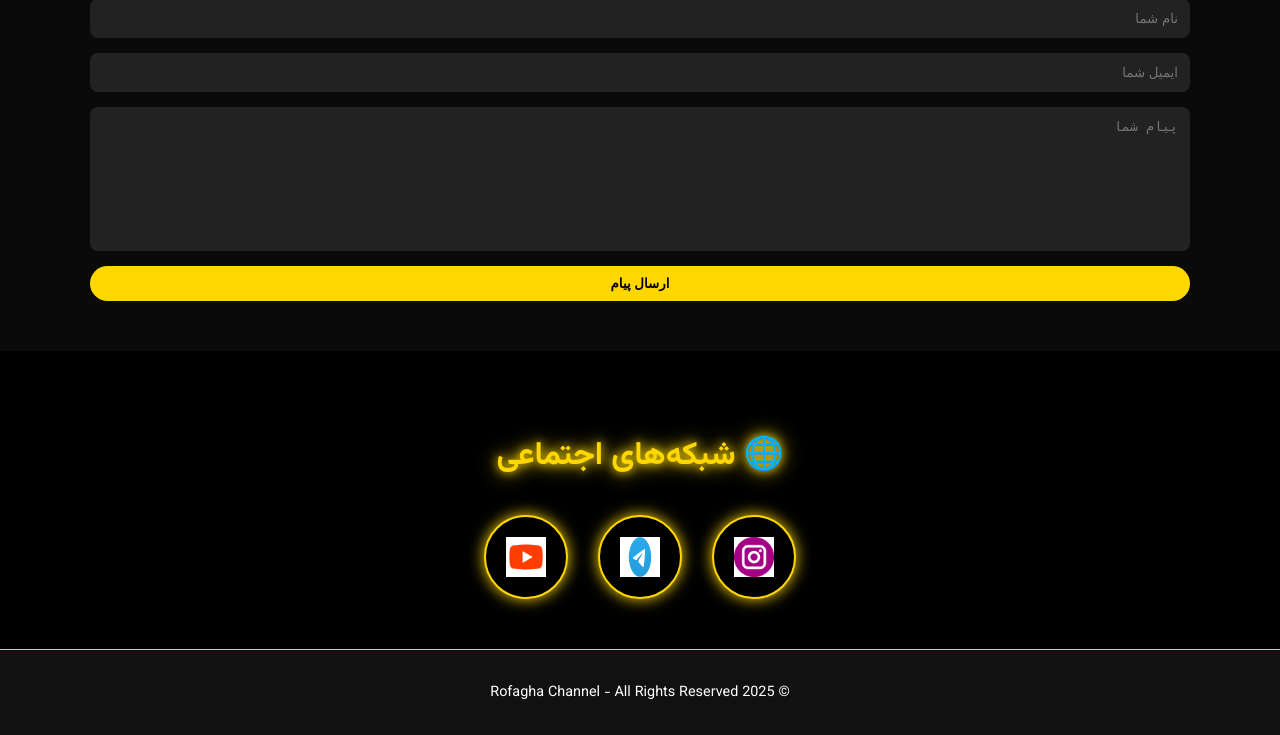
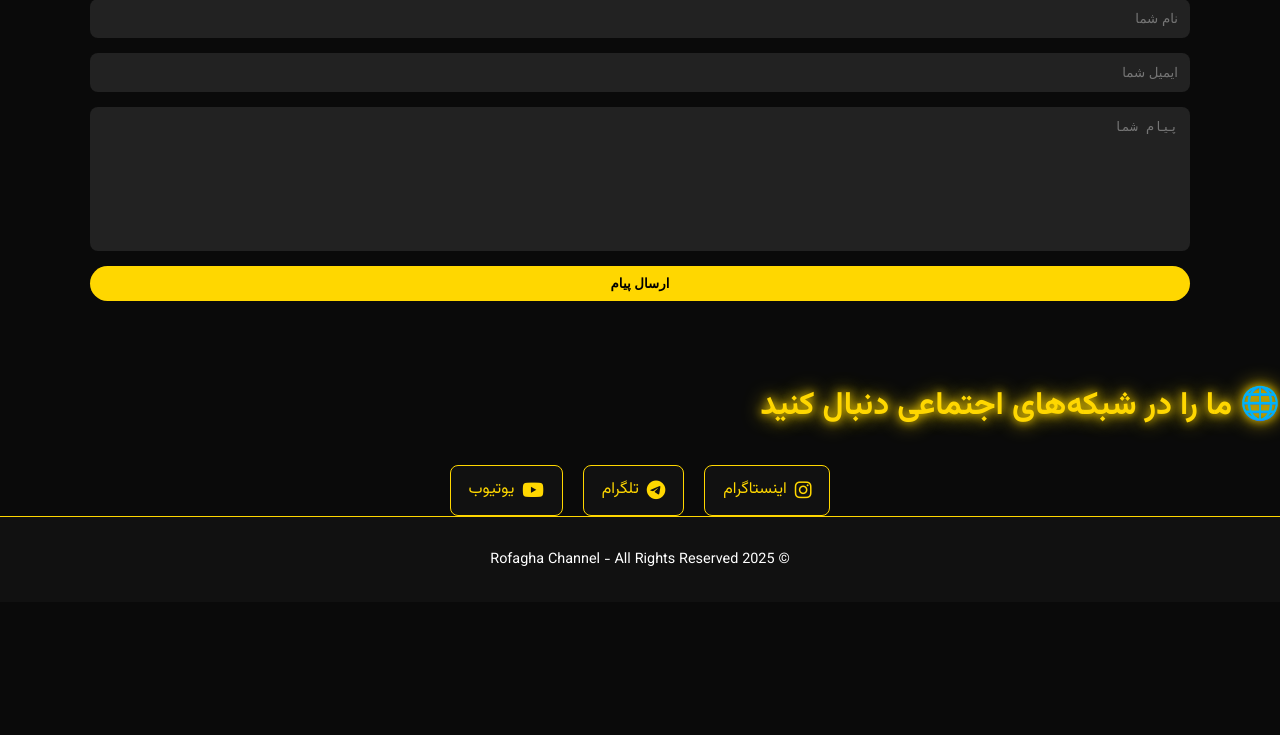
Before and after one commit to 99WOLF/Mediakit, a Flask app: page / in a window 1280 px wide. Shown: the part 2581-3316 px from the top of the page. After the commit the page ends 3147 px from the top, so only its background shows below. Run offline with Flask 3, Linux system fonts and the light colour scheme; data that the repository does not hold is empty; some libraries are stand-ins or nearby versions.

Commit message:
Add files via upload

```diff
--- a/static/style.css
+++ b/static/style.css
@@ -257,41 +257,38 @@
     text-align: center;
 }
 
-/* Social Media Section */
-.social-media {
-    background-color: #000;
-    padding: 50px 20px;
-    text-align: center;
+/* Social Media - Zoomit Style */
+.social-links-zoomit {
+    display: flex;
+    justify-content: center;
+    gap: 20px;
+    margin-top: 25px;
+    flex-wrap: wrap;
 }
 
-.social-links {
-    display: flex;
-    justify-content: center;
-    gap: 30px;
-    margin-top: 20px;
-}
-
-.social-icon {
+.social-link {
     display: flex;
     align-items: center;
-    justify-content: center;
-    width: 80px;
-    height: 80px;
-    border-radius: 50%;
-    background: #000;
-    border: 2px solid gold;
-    box-shadow: 0 0 15px gold;
+    gap: 8px;
+    background: #111;
+    color: gold;
+    padding: 10px 18px;
+    border-radius: 8px;
+    font-size: 1rem;
+    border: 1px solid gold;
+    text-decoration: none;
     transition: all 0.3s ease;
 }
 
-.social-icon img {
-    width: 40px;
-    height: 40px;
+.social-link i {
+    font-size: 1.2rem;
 }
 
-.social-icon:hover {
-    transform: scale(1.15);
-    box-shadow: 0 0 25px gold, 0 0 50px gold;
+.social-link:hover {
+    background: gold;
+    color: black;
+    transform: translateY(-3px);
+    box-shadow: 0 0 15px gold;
 }
 
 
--- a/templates/index.html
+++ b/templates/index.html
@@ -136,23 +136,22 @@
     </section>
     <!-- Social Media Section -->
     <section class="social-media">
-        <h2 class="section-title">🌐 شبکه‌های اجتماعی</h2>
-        <div class="social-links">
+        <h2 class="section-title">🌐 ما را در شبکه‌های اجتماعی دنبال کنید</h2>
+        <div class="social-links-zoomit">
             <a href="https://www.instagram.com/rofagha_mafia?igsh=MXB5M2phYmx1MWZteg%3D%3D&utm_source=qr"
-                target="_blank" class="social-icon">
-                <img src="{{ url_for('static', filename='images/social/instagram.png') }}" alt="Instagram">
+                target="_blank" class="social-link">
+                <i class="fab fa-instagram"></i> اینستاگرام
             </a>
-            <a href="https://t.me/Rofagha_Kanal" target="_blank" class="social-icon">
-                <img src="{{ url_for('static', filename='images/social/telegram.png') }}" alt="Telegram">
+            <a href="https://t.me/Rofagha_Kanal" target="_blank" class="social-link">
+                <i class="fab fa-telegram-plane"></i> تلگرام
             </a>
-            <a href="https://www.youtube.com/@Mafia.Rofagha?sub_confirmation=1" target="_blank" class="social-icon">
-                <img src="{{ url_for('static', filename='images/social/youtube.png') }}" alt="YouTube">
+            <a href="https://www.youtube.com/@Mafia.Rofagha?sub_confirmation=1" target="_blank" class="social-link">
+                <i class="fab fa-youtube"></i> یوتیوب
             </a>
         </div>
     </section>
 
-
-    <!-- Font Awesome Icons -->
+    <!-- Font Awesome -->
     <script src="https://kit.fontawesome.com/a076d05399.js" crossorigin="anonymous"></script>
 
     <!-- فوتر -->
```
Also changed, not shown: static/images/social/youtube.png (added).
